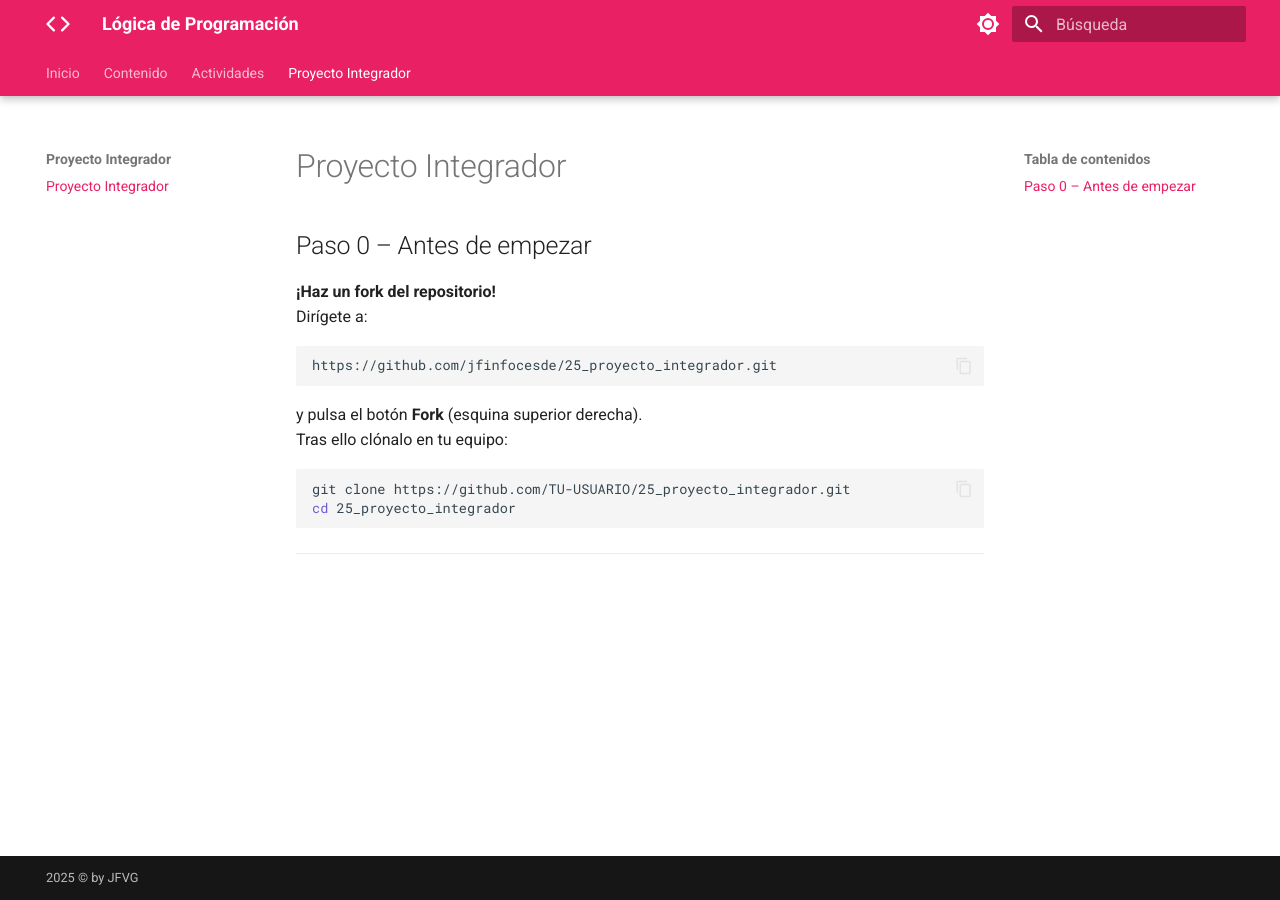
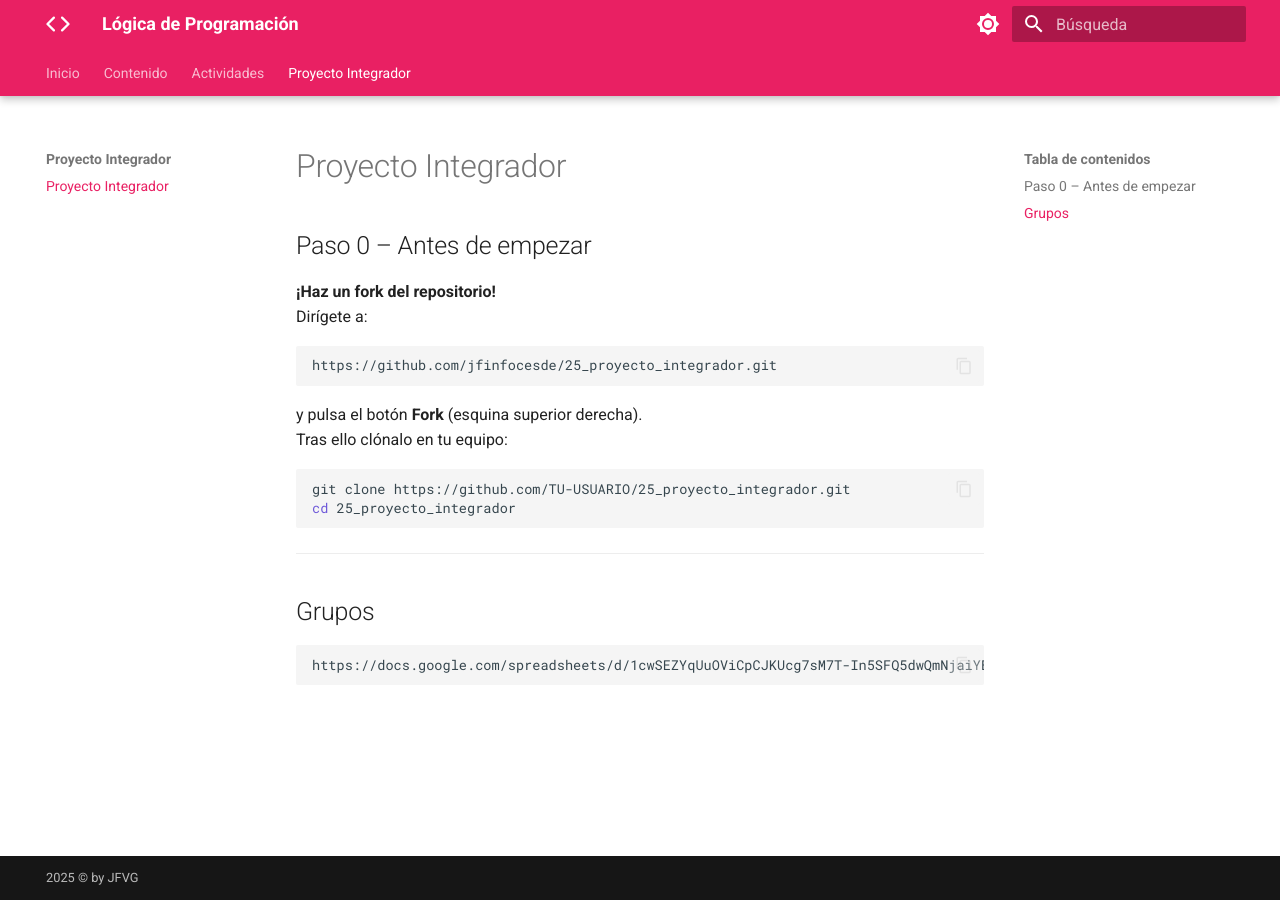
Before and after one commit to jfinfocesde/25lp, an MkDocs documentation site: the page built from docs/pi/p1.md, in a window 1280 px wide. Built offline with MkDocs 1.6.1 and Material for MkDocs 9.7.7, drawn with Linux system fonts in a browser that asks for light colours.

Commit message:
8-11-2025

````diff
--- a/docs/pi/p1.md
+++ b/docs/pi/p1.md
@@ -3,7 +3,7 @@
 ## Paso 0 – Antes de empezar
 **¡Haz un fork del repositorio!**
 Dirígete a:
-```
+```bash
 https://github.com/jfinfocesde/25_proyecto_integrador.git
 ```
 y pulsa el botón **Fork** (esquina superior derecha).
@@ -15,3 +15,8 @@ cd 25_proyecto_integrador
 ```
 
 ---
+
+## Grupos
+```bash
+https://docs.google.com/spreadsheets/d/1cwSEZYqUuOViCpCJKUcg7sM7T-In5SFQ5dwQmNjaiYE/edit?usp=sharing
+```
````
